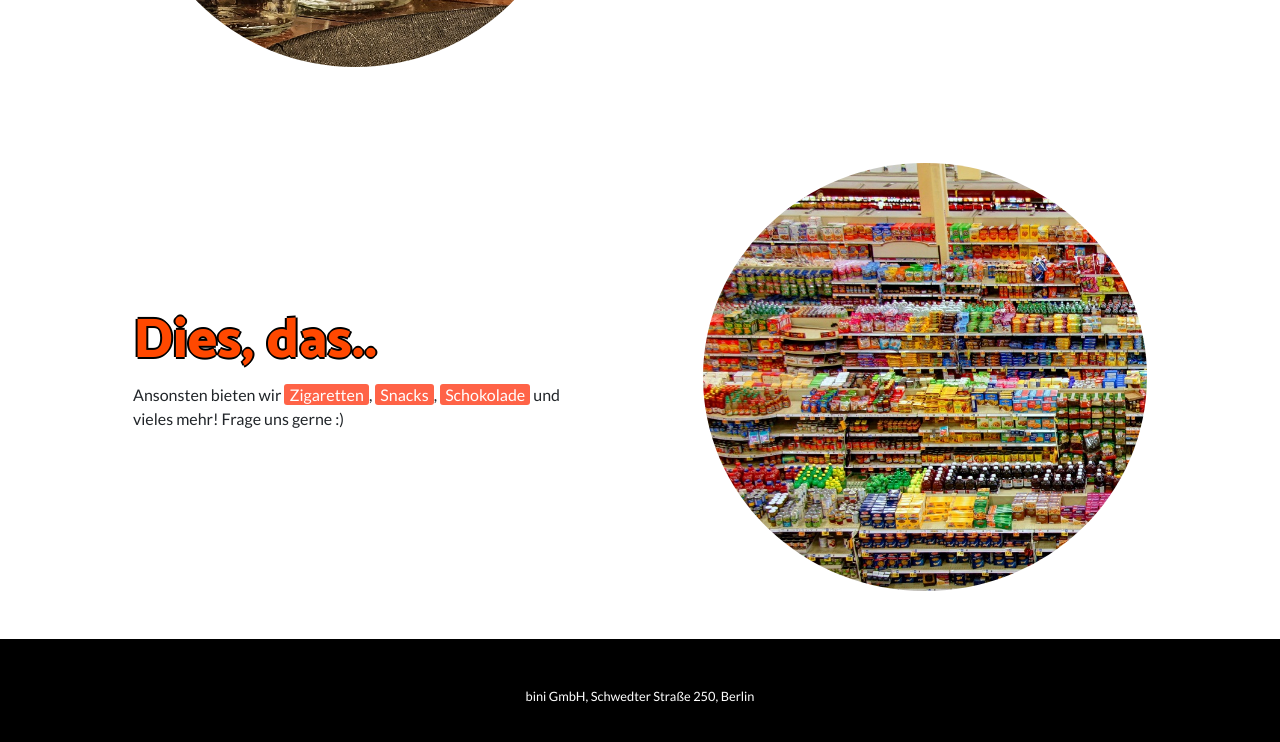
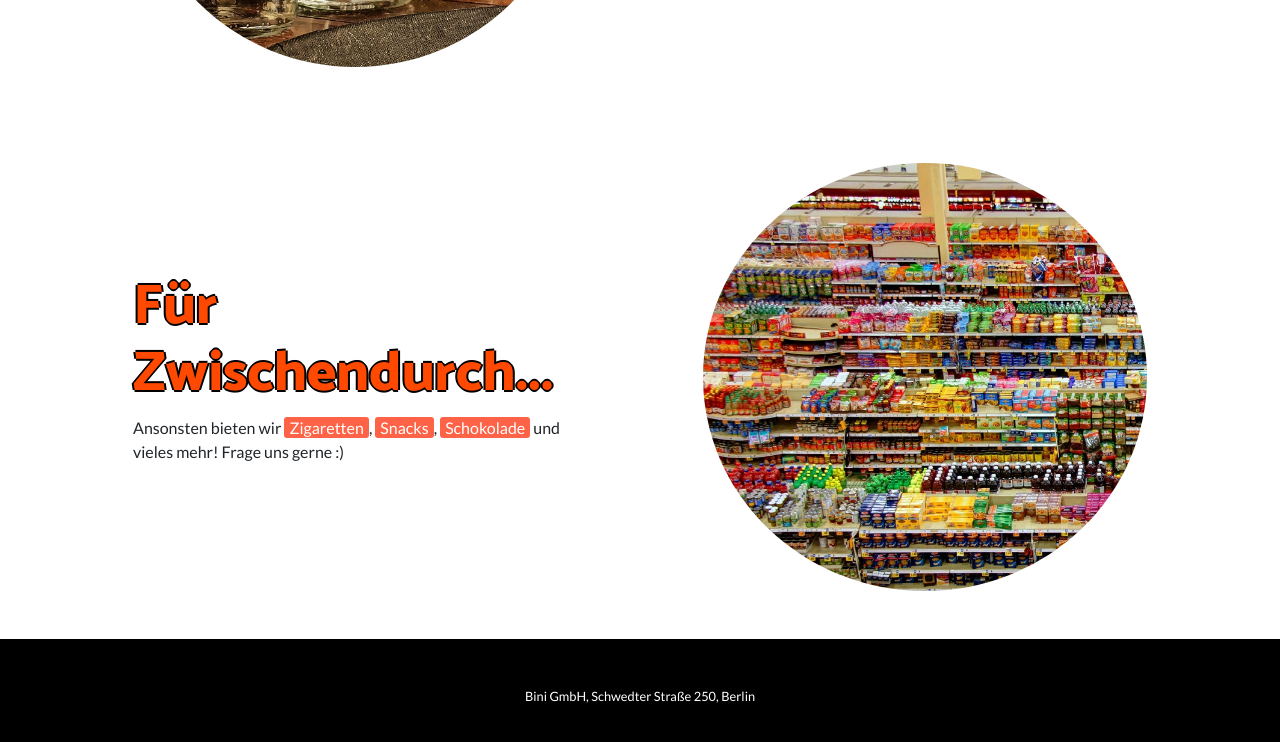
Before and after one commit to bini-stores/landing-pages, a website: page index.html in a window 1280 px wide. Shown: the part 1888-2630 px from the top of the page. Drawn offline with Linux system fonts and the light colour scheme.

Commit message:
Fix typos

```diff
--- a/index.html
+++ b/index.html
@@ -84,7 +84,7 @@
                 <div class="col-lg-6 order-lg-1">
                     <div class="p-5">
                         <h2 class="display-4 category">Getränke, blitzschnell</h2>
-                        <p>unser Sortiment umfasst
+                        <p>Unser Sortiment umfasst
                             <span class="item">Wasser</span>,
                             <span class="item">Säfte</span>,
                             <span class="item">Softdrinks</span>,
@@ -132,7 +132,7 @@
                 </div>
                 <div class="col-lg-6 order-lg-1">
                     <div class="p-5">
-                        <h2 class="display-4 category">Dies, das..</h2>
+                        <h2 class="display-4 category">Für Zwischendurch...</h2>
                         <p>Ansonsten bieten wir
                             <span class="item">Zigaretten</span>,
                             <span class="item">Snacks</span>,
@@ -147,7 +147,7 @@
     <!-- Footer -->
     <footer class="py-5 bg-black">
         <div class="container">
-            <p class="m-0 text-center text-white small">bini GmbH, Schwedter Straße 250, Berlin</p>
+            <p class="m-0 text-center text-white small">Bini GmbH, Schwedter Straße 250, Berlin</p>
         </div>
         <!-- /.container -->
     </footer>
```
